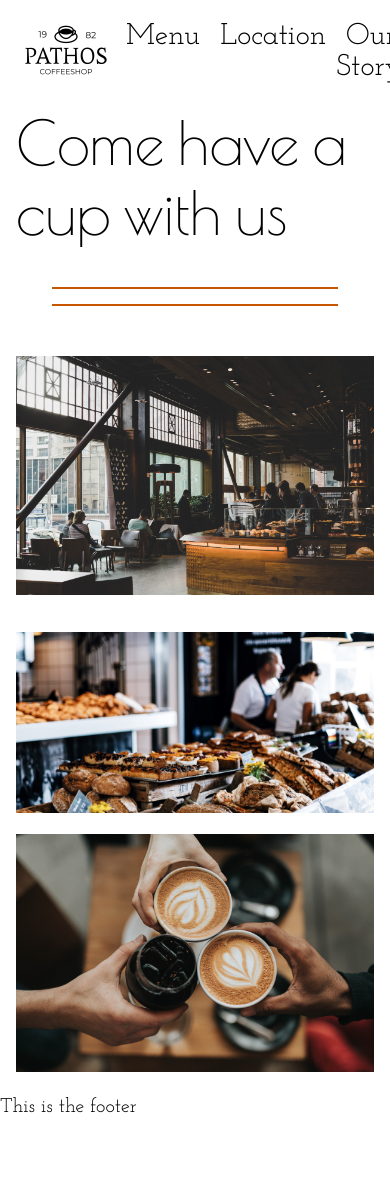
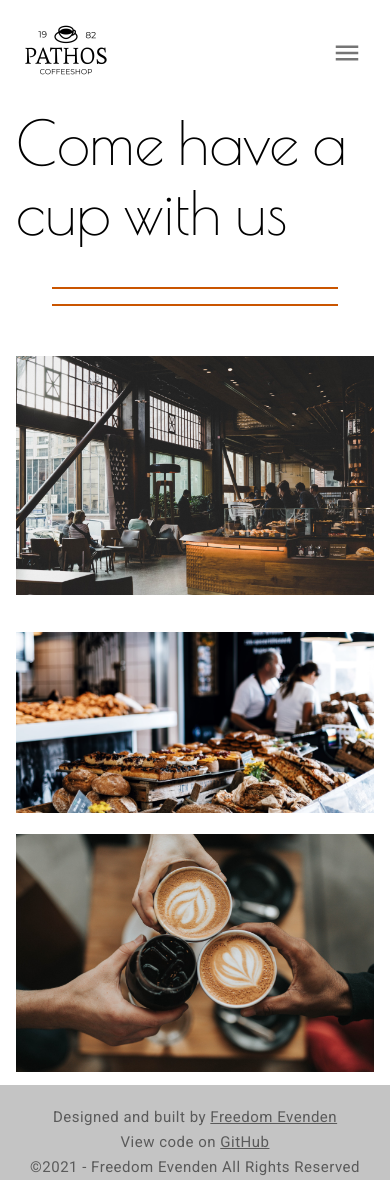
Before and after one commit to f3ve/Pathos-Coffeeshop, a Next.js app: page / in a window 390 px wide. Before the commit the page ends 1117 px from the top, so only its background shows below. Built offline with nearby package versions, Linux system fonts and the light colour scheme; a web font is replaced by a local one.

Commit message:
Built footer and added media-query to top bar

```diff
--- a/components/global/Footer.tsx
+++ b/components/global/Footer.tsx
@@ -1,7 +1,55 @@
+import Link from 'next/link';
+import { Container, Grid, makeStyles, Typography } from '@material-ui/core';
+
+const useStyles = makeStyles(() => ({
+  footer: {
+    minHeight: 60,
+    background: '#C4C4C4',
+    marginTop: 8,
+  },
+}));
+
 export default function Footer() {
+  const styles = useStyles();
+  const date = new Date();
+  const year = date.getFullYear();
   return (
-    <footer>
-      <p>This is the footer</p>
+    <footer className={styles.footer}>
+      <Container maxWidth='xl'>
+        <Grid
+          container
+          justifyContent='space-evenly'
+          style={{ paddingTop: 20 }}
+        >
+          <Grid item>
+            <Typography variant='caption' color='textSecondary'>
+              Designed and built by{' '}
+              <a
+                style={{ textDecoration: 'underline' }}
+                href='https://freedomevenden.com'
+              >
+                Freedom Evenden
+              </a>
+            </Typography>
+          </Grid>
+          <Grid item>
+            <Typography variant='caption' color='textSecondary'>
+              View code on{' '}
+              <a
+                href='https://github.com/f3ve/Pathos-Coffeeshop'
+                style={{ textDecoration: 'underline' }}
+              >
+                GitHub
+              </a>
+            </Typography>
+          </Grid>
+          <Grid item>
+            <Typography variant='caption' color='textSecondary'>
+              &copy;{year} - Freedom Evenden All Rights Reserved
+            </Typography>
+          </Grid>
+        </Grid>
+      </Container>
     </footer>
   );
 }
--- a/components/global/Topbar.tsx
+++ b/components/global/Topbar.tsx
@@ -1,11 +1,16 @@
 import {
   AppBar,
+  Drawer,
+  IconButton,
   makeStyles,
   Slide,
   Toolbar,
+  useMediaQuery,
   useScrollTrigger,
 } from '@material-ui/core';
+import MenuIcon from '@material-ui/icons/Menu';
 import { Logo, RouteLink } from '../header';
+import { useState } from 'react';
 
 const useStyle = makeStyles(() => ({
   appBar: {
@@ -24,20 +29,49 @@ const useStyle = makeStyles(() => ({
 export default function Topbar() {
   const styles = useStyle();
   const trigger = useScrollTrigger();
+  const smallScreen = useMediaQuery('(max-width: 600px)');
+  const [open, setOpen] = useState(false);
+
+  function toggleDrawer(val?: boolean) {
+    if (val !== undefined) {
+      setOpen(val);
+    } else {
+      setOpen(!open);
+    }
+  }
 
   return (
+    <>
       <Slide appear={false} direction='down' in={!trigger}>
         <AppBar className={styles.appBar} position='fixed'>
           <Toolbar>
             <Logo />
             <div style={{ width: '100%' }} />
+            {!smallScreen ? (
+              <>
                 <nav className={styles.nav}>
                   <RouteLink href='/menu'>Menu</RouteLink>
                   <RouteLink href='/location'>Location</RouteLink>
-            <RouteLink href='/ourstory'>Our Story</RouteLink>
+                  <RouteLink href='/ourstory' style={{ wordWrap: 'unset' }}>
+                    Our Story
+                  </RouteLink>
                 </nav>
+              </>
+            ) : (
+              <IconButton onClick={() => toggleDrawer(true)}>
+                <MenuIcon />
+              </IconButton>
+            )}
           </Toolbar>
         </AppBar>
       </Slide>
+      <Drawer anchor='top' open={open} onClose={() => toggleDrawer()}>
+        <RouteLink href='/menu'>Menu</RouteLink>
+        <RouteLink href='/location'>Location</RouteLink>
+        <RouteLink href='/ourstory' style={{ wordWrap: 'unset' }}>
+          Our Story
+        </RouteLink>
+      </Drawer>
+    </>
   );
 }
--- a/components/header/RouteLink.tsx
+++ b/components/header/RouteLink.tsx
@@ -15,6 +15,8 @@ const useStyles = makeStyles(() => ({
     transition: 'font-size 0.3s ease-in, color 0.3s ease-in',
     margin: '0 10px',
     color: colors.textDark,
+    wordWrap: 'unset',
+    whiteSpace: 'nowrap',
   },
 
   active: {
--- a/layouts/MainLayout.tsx
+++ b/layouts/MainLayout.tsx
@@ -4,7 +4,7 @@ import { Props } from 'next/script';
 
 const useStyles = makeStyles(() => ({
   mainContainer: {
-    minHeight: '90vh',
+    minHeight: '100vh',
     paddingTop: 107,
   },
 
```
Lines whose indentation alone changed are shown as unchanged.
